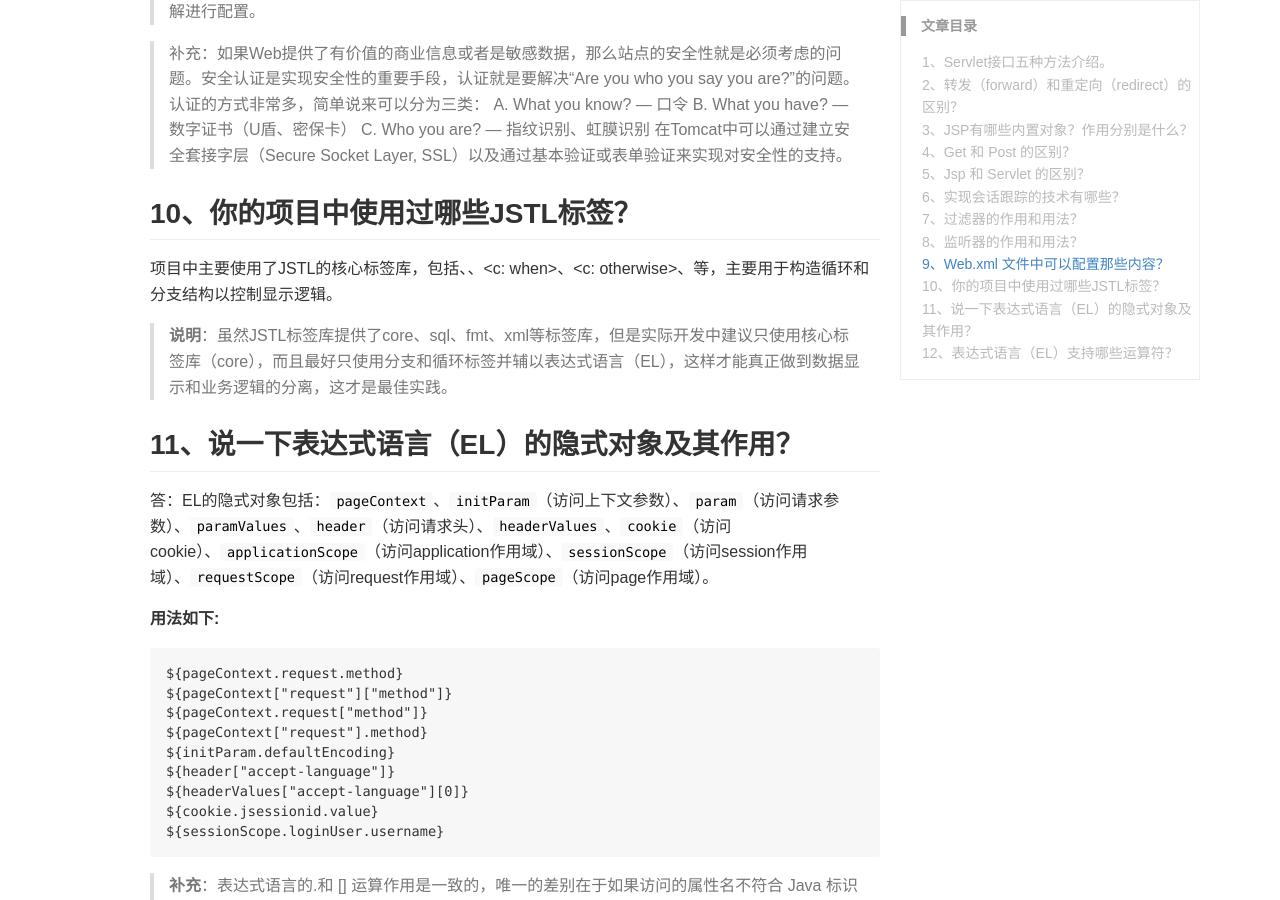
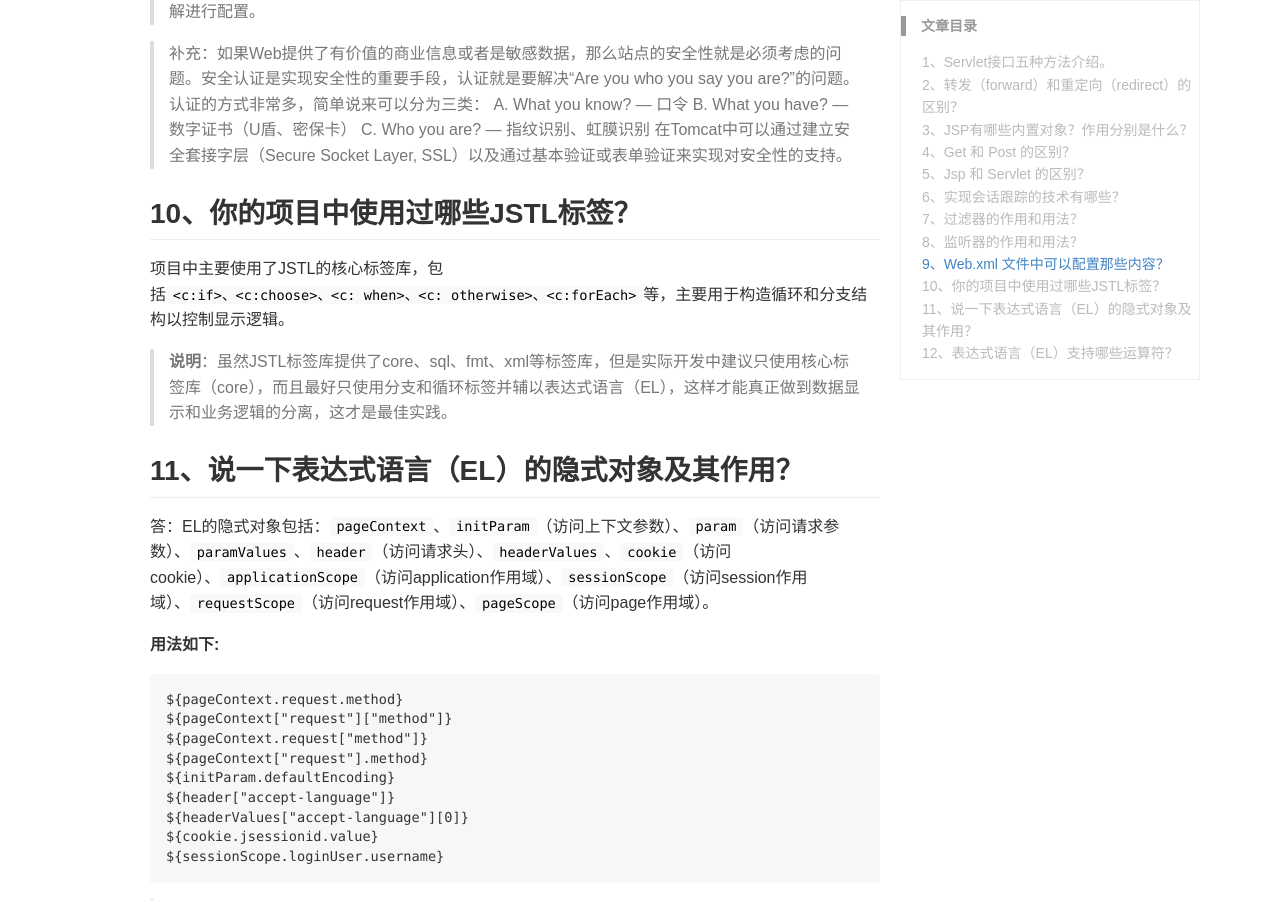
Before and after one commit to DoctorDeng/DoctorDeng.github.io, a Jekyll site: the page built from _posts/2016-09-12-java-面试.md, in a window 1280 px wide and 900 px high, scrolled down 10593 px. Built offline with Jekyll 4.4.1, drawn with Linux system fonts in a browser that asks for light colours.

Commit message:
modify file

```diff
--- a/_posts/2016-09-12-java-面试.md
+++ b/_posts/2016-09-12-java-面试.md
@@ -438,7 +438,7 @@ C. Who you are? — 指纹识别、虹膜识别
 在Tomcat中可以通过建立安全套接字层（Secure Socket Layer, SSL）以及通过基本验证或表单验证来实现对安全性的支持。
 
 ## 10、你的项目中使用过哪些JSTL标签？
-项目中主要使用了JSTL的核心标签库，包括<c:if>、<c:choose>、<c: when>、<c: otherwise>、<c:forEach>等，主要用于构造循环和分支结构以控制显示逻辑。
+项目中主要使用了JSTL的核心标签库，包括`<c:if>、<c:choose>、<c: when>、<c: otherwise>、<c:forEach>`等，主要用于构造循环和分支结构以控制显示逻辑。
 
 > **说明**：虽然JSTL标签库提供了core、sql、fmt、xml等标签库，但是实际开发中建议只使用核心标签库（core），而且最好只使用分支和循环标签并辅以表达式语言（EL），这样才能真正做到数据显示和业务逻辑的分离，这才是最佳实践。
 
```
